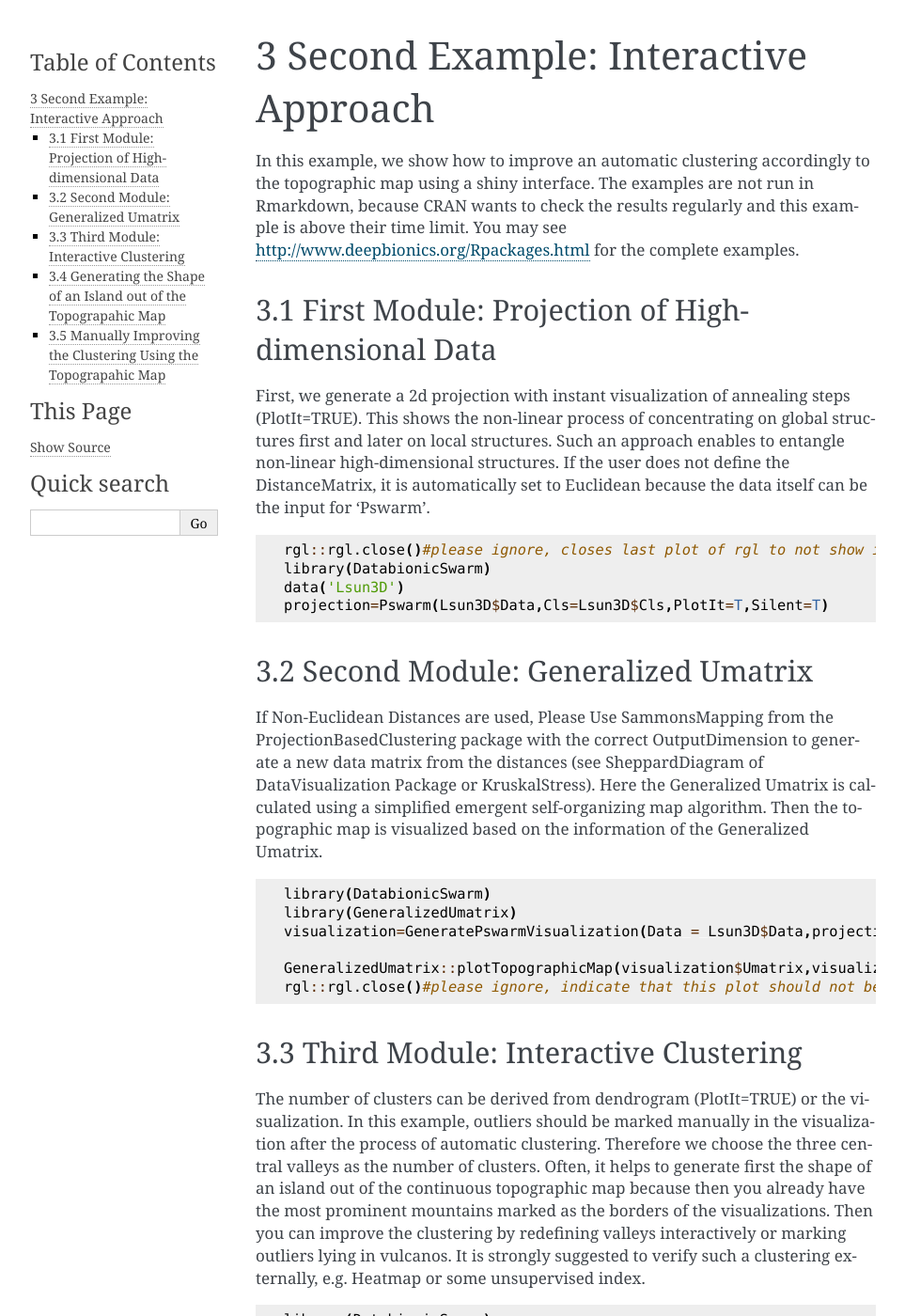
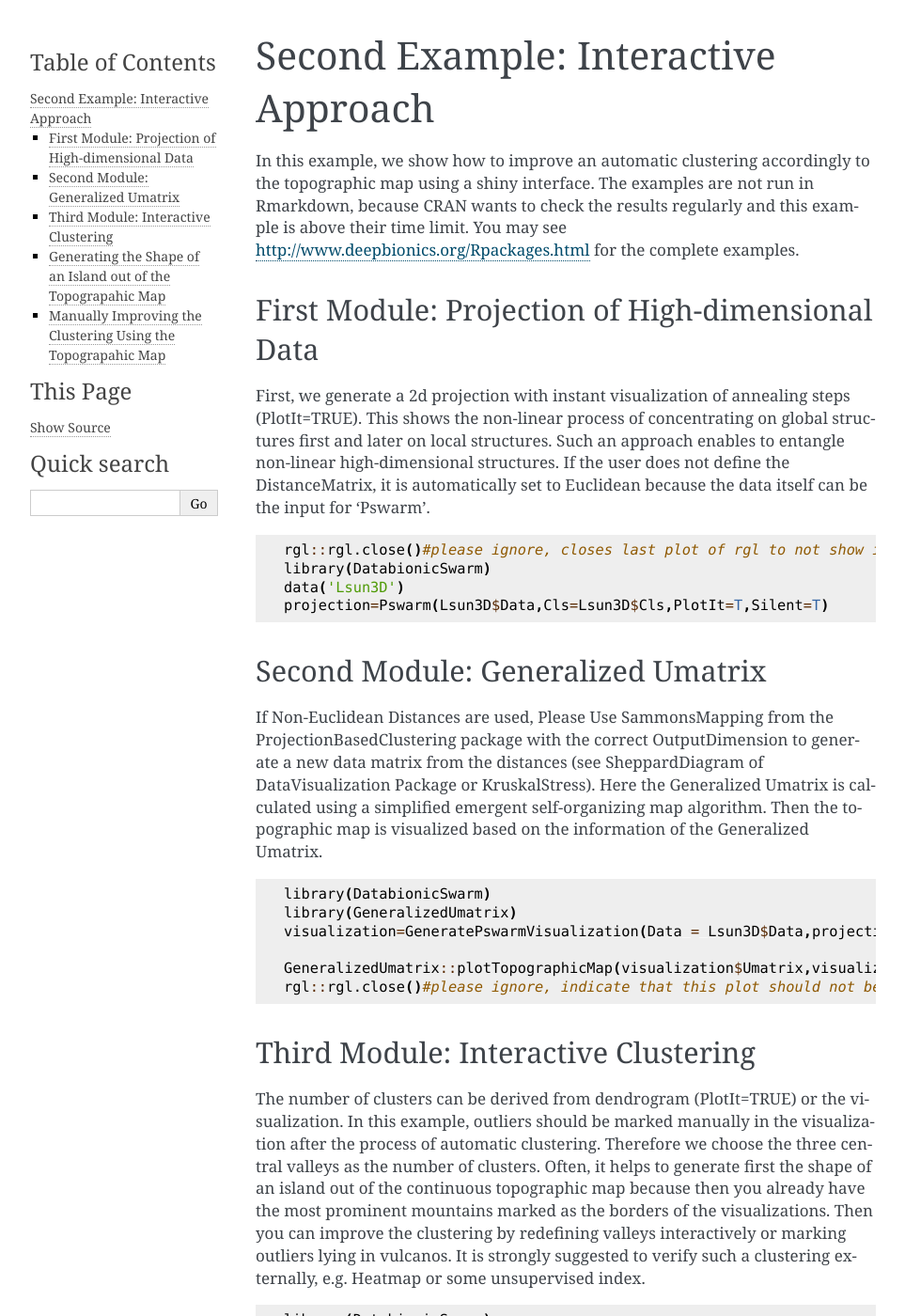
Before and after one commit to AsbahToqeer/DatabionicSwarm, a Sphinx documentation site: the page built from docs/source/second.rst, in a window 1280 px wide and 1400 px high. Shown: the whole window at 94% size, without its empty margins (148-1111 px from the left). Built offline with Sphinx 7.4.7, drawn with Linux system fonts in a browser that asks for light colours; some of the changed text lies outside the part shown.

Commit message:
Update second.rst

```diff
--- a/docs/source/second.rst
+++ b/docs/source/second.rst
@@ -1,11 +1,11 @@
-**************************************
-3 Second Example: Interactive Approach
-**************************************
+
+Second Example: Interactive Approach
+====================================
 
 In this example, we show how to improve an automatic clustering accordingly to the topographic map using a shiny interface. The examples are not run in Rmarkdown, because CRAN wants to check the results regularly and this example is above their time limit. You may see http://www.deepbionics.org/Rpackages.html for the complete examples.
 
-3.1 First Module: Projection of High-dimensional Data
-#####################################################
+First Module: Projection of High-dimensional Data
+--------------------------------------------------
 
 First, we generate a 2d projection with instant visualization of annealing steps (PlotIt=TRUE). This shows the non-linear process of concentrating on global structures first and later on local structures. Such an approach enables to entangle non-linear high-dimensional structures. If the user does not define the DistanceMatrix, it is automatically set to Euclidean because the data itself can be the input for ‘Pswarm’.
 
@@ -16,8 +16,8 @@ First, we generate a 2d projection with instant visualization of annealing steps
 	data('Lsun3D')
 	projection=Pswarm(Lsun3D$Data,Cls=Lsun3D$Cls,PlotIt=T,Silent=T)
 
-3.2 Second Module: Generalized Umatrix
-######################################
+Second Module: Generalized Umatrix
+----------------------------------
 
 If Non-Euclidean Distances are used, Please Use SammonsMapping from the ProjectionBasedClustering package with the correct OutputDimension to generate a new data matrix from the distances (see SheppardDiagram of DataVisualization Package or KruskalStress). Here the Generalized Umatrix is calculated using a simplified emergent self-organizing map algorithm. Then the topographic map is visualized based on the information of the Generalized Umatrix.
 
@@ -30,8 +30,8 @@ If Non-Euclidean Distances are used, Please Use SammonsMapping from the Projecti
 	GeneralizedUmatrix::plotTopographicMap(visualization$Umatrix,visualization$Bestmatches)
 	rgl::rgl.close()#please ignore, indicate that this plot should not be saved in Rmarkdown
 
-3.3 Third Module: Interactive Clustering
-########################################
+Third Module: Interactive Clustering
+------------------------------------
 
 The number of clusters can be derived from dendrogram (PlotIt=TRUE) or the visualization. In this example, outliers should be marked manually in the visualization after the process of automatic clustering. Therefore we choose the three central valleys as the number of clusters. Often, it helps to generate first the shape of an island out of the continuous topographic map because then you already have the most prominent mountains marked as the borders of the visualizations. Then you can improve the clustering by redefining valleys interactively or marking outliers lying in vulcanos. It is strongly suggested to verify such a clustering externally, e.g. Heatmap or some unsupervised index.
 
@@ -42,8 +42,8 @@ The number of clusters can be derived from dendrogram (PlotIt=TRUE) or the visua
 	Cls=DBSclustering(k=3, Lsun3D$Data, visualization$Bestmatches, visualization$LC,PlotIt=FALSE)
 	GeneralizedUmatrix::plotTopographicMap(visualization$Umatrix,visualization$Bestmatches,Cls)
 
-3.4 Generating the Shape of an Island out of the Topograpahic Map
-#################################################################
+Generating the Shape of an Island out of the Topograpahic Map
+-------------------------------------------------------------
 
 To generate the 3D landscape in the shape of an island from the toroidal topographic map visualization you may cut your island interactively around high mountain ranges. Currently, I am unable to show the output in R markdown :-( If you know how to resolve the Rmarkdown issue, please mail me: info@deepbionics.org
 
@@ -57,8 +57,8 @@ To generate the 3D landscape in the shape of an island from the toroidal topogra
 
 	GeneralizedUmatrix::plotTopographicMap(visualization$Umatrix,visualization$Bestmatches, Cls=Cls,Imx = Imx)
 
-3.5 Manually Improving the Clustering Using the Topograpahic Map
-################################################################
+Manually Improving the Clustering Using the Topograpahic Map
+------------------------------------------------------------
 
 In this example, the four outliers can be marked manually with mouse clicks using the shiny interface. Currently, I am unable to show the output in R markdown :-( Please try it out yourself:
 
```
